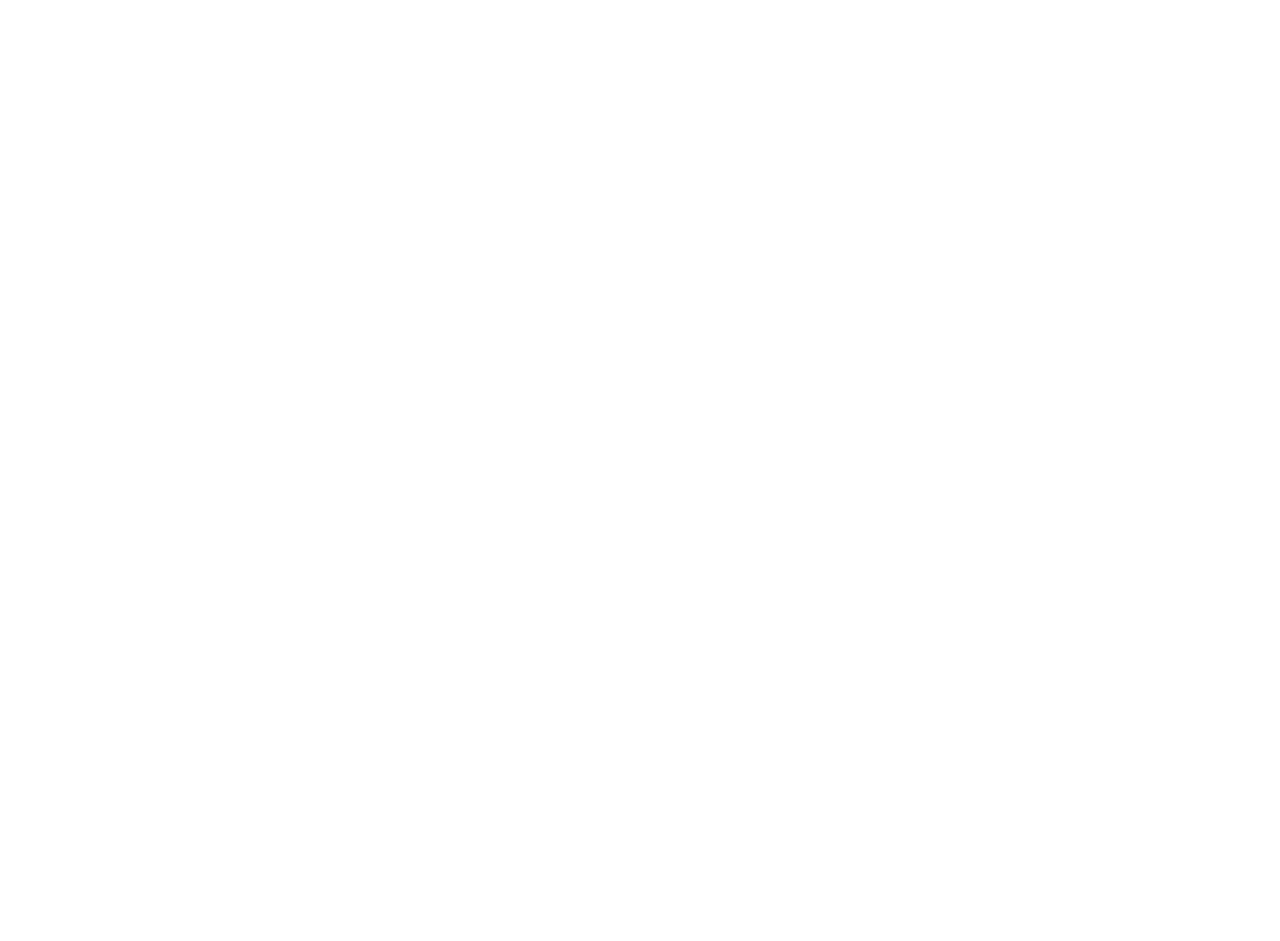
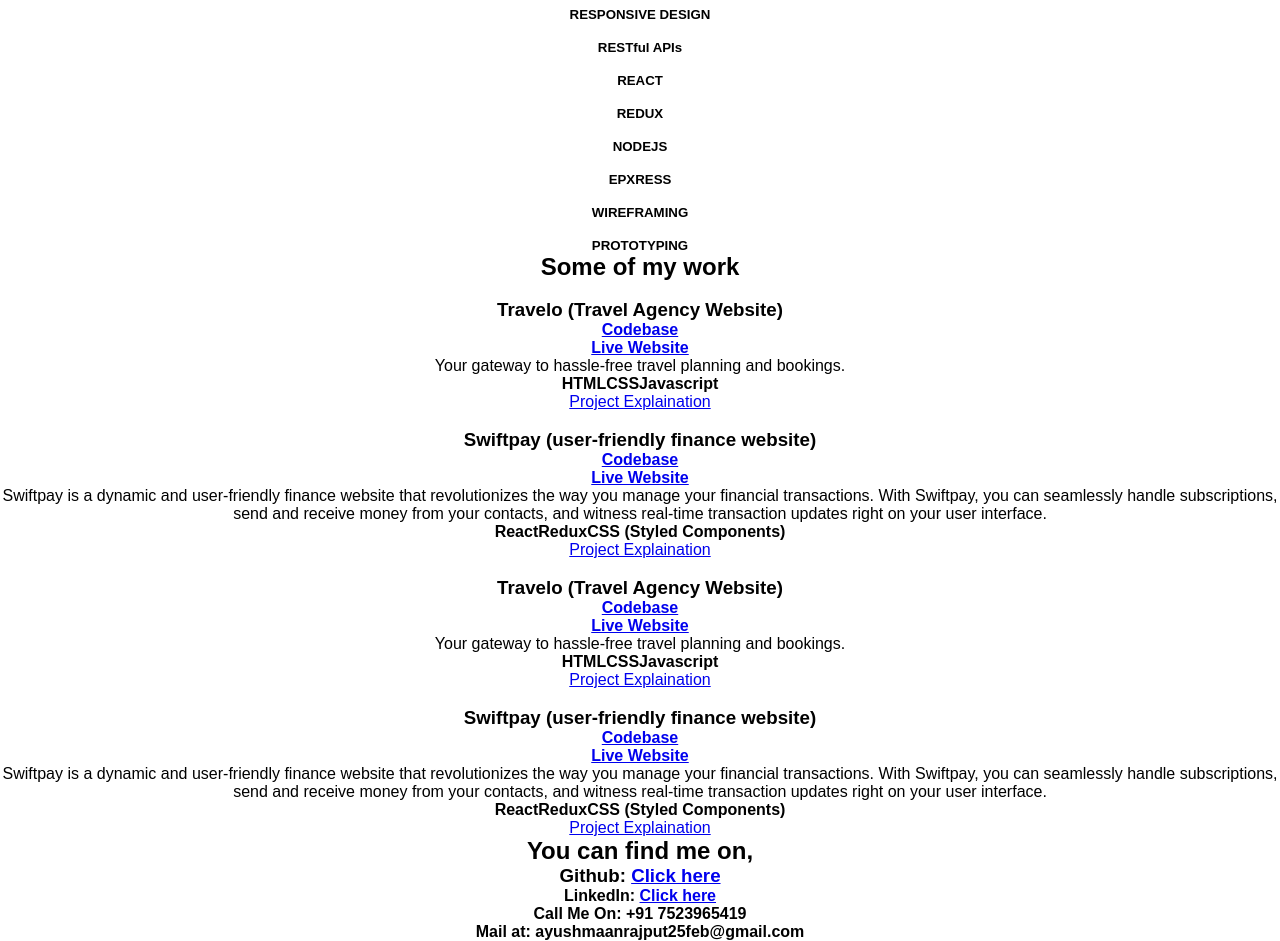
Before and after one commit to AyushmaanRajput/ayushmaanrajput.github.io, a React (Create React App) app: page / in a window 1280 px wide. Shown: the part 460-1401 px from the top of the page. Before the commit the page ends 800 px from the top, so only its background shows below. Built offline with nearby package versions, Linux system fonts and the light colour scheme.

Commit message:
about, contact, skills, projects sections added

```diff
--- a/src/components/Home.jsx
+++ b/src/components/Home.jsx
@@ -1,7 +1,15 @@
-import React from 'react'
+import React from "react";
 
 export const Home = () => {
   return (
-    <div id='home'>Home</div>
-  )
-}
+    <div id="home">
+      <img
+        src="./Profile_Photo 1.png"
+        alt="Profile Image"
+        width={200}
+        className="home-img"
+      />
+      <a href="#" id="resume-link-2">Resume</a>
+    </div>
+  );
+};
--- a/src/components/Navbar.jsx
+++ b/src/components/Navbar.jsx
@@ -30,7 +30,7 @@
           </a>
         </li>
         <li>
-          <a href="#" className="nav-link resume">
+          <a href="#" className="nav-link resume" id="resume-button-1">
             Resume
           </a>
         </li>
--- a/src/components/Projects.jsx
+++ b/src/components/Projects.jsx
@@ -1,7 +1,145 @@
-import React from 'react'
+import React from "react";
 
 export const Projects = () => {
   return (
-    <div id='projects'>Projects</div>
-  )
-}
+    <div id="projects">
+      <h2>Some of my work</h2>
+      <div className="project-card">
+        <img src="" alt="" />
+        <h3 className="project-title">Travelo (Travel Agency Website)</h3>
+        <h4>
+          <a
+            href="https://github.com/AyushmaanRajput/knowing-ladybug-5395"
+            target="_blank"
+            className="project-github-link"
+          >
+            Codebase
+          </a>
+        </h4>
+        <h4>
+          <a
+            href="https://stately-cactus-6c6a66.netlify.app/"
+            className="project-deployed-link"
+            target="_blank"
+          >
+            Live Website
+          </a>
+        </h4>
+        <p className="project-description">
+          Your gateway to hassle-free travel planning and bookings.
+        </p>
+        <p className="project-teckstack">
+          <strong>HTML</strong>
+          <strong>CSS</strong>
+          <strong>Javascript</strong>
+        </p>
+        <a href="#">Project Explaination</a>
+      </div>
+      <div className="project-card">
+        <img src="" alt="" />
+        <h3 className="project-title">
+          Swiftpay (user-friendly finance website)
+        </h3>
+        <h4>
+          <a
+            href="https://github.com/AyushmaanRajput/warlike-current-5989"
+            target="_blank"
+            className="project-github-link"
+          >
+            Codebase
+          </a>
+        </h4>
+        <h4>
+          <a
+            href="https://warlike-current-5989-gamma.vercel.app/"
+            className="project-deployed-link"
+            target="_blank"
+          >
+            Live Website
+          </a>
+        </h4>
+        <p className="project-description">
+          Swiftpay is a dynamic and user-friendly finance website that
+          revolutionizes the way you manage your financial transactions. With
+          Swiftpay, you can seamlessly handle subscriptions, send and receive
+          money from your contacts, and witness real-time transaction updates
+          right on your user interface.
+        </p>
+        <p className="project-teckstack">
+          <strong>React</strong>
+          <strong>Redux</strong>
+          <strong>CSS (Styled Components)</strong>
+        </p>
+        <a href="#">Project Explaination</a>
+      </div>
+      <div className="project-card">
+        <img src="" alt="" />
+        <h3 className="project-title">Travelo (Travel Agency Website)</h3>
+        <h4>
+          <a
+            href="https://github.com/AyushmaanRajput/knowing-ladybug-5395"
+            target="_blank"
+            className="project-github-link"
+          >
+            Codebase
+          </a>
+        </h4>
+        <h4>
+          <a
+            href="https://stately-cactus-6c6a66.netlify.app/"
+            className="project-deployed-link"
+            target="_blank"
+          >
+            Live Website
+          </a>
+        </h4>
+        <p className="project-description">
+          Your gateway to hassle-free travel planning and bookings.
+        </p>
+        <p className="project-teckstack">
+          <strong>HTML</strong>
+          <strong>CSS</strong>
+          <strong>Javascript</strong>
+        </p>
+        <a href="#">Project Explaination</a>
+      </div>
+      <div className="project-card">
+        <img src="" alt="" />
+        <h3 className="project-title">
+          Swiftpay (user-friendly finance website)
+        </h3>
+        <h4>
+          <a
+            href="https://github.com/AyushmaanRajput/warlike-current-5989"
+            target="_blank"
+            className="project-github-link"
+          >
+            Codebase
+          </a>
+        </h4>
+        <h4>
+          <a
+            href="https://warlike-current-5989-gamma.vercel.app/"
+            className="project-deployed-link"
+            target="_blank"
+          >
+            Live Website
+          </a>
+        </h4>
+        <p className="project-description">
+          Swiftpay is a dynamic and user-friendly finance website that
+          revolutionizes the way you manage your financial transactions. With
+          Swiftpay, you can seamlessly handle subscriptions, send and receive
+          money from your contacts, and witness real-time transaction updates
+          right on your user interface.
+        </p>
+        <p className="project-teckstack">
+          <strong>React</strong>
+          <strong>Redux</strong>
+          <strong>CSS (Styled Components)</strong>
+        </p>
+        <a href="#">Project Explaination</a>
+      </div>
+    </div>
+  );
+};
--- a/src/components/Skills.jsx
+++ b/src/components/Skills.jsx
@@ -2,6 +2,55 @@
 
 export const Skills = () => {
   return (
-    <div id='skills'>Skills</div>
+    <div id='skills'>
+      <div className="skills-card">
+        <img src="" className='skills-card-img'/>
+        <h5 className='skills-card-name'>HTML</h5>
+      </div>
+      <div className="skills-card">
+        <img src="" className='skills-card-img'/>
+        <h5 className='skills-card-name'>CSS</h5>
+      </div>
+      <div className="skills-card">
+        <img src="" className='skills-card-img'/>
+        <h5 className='skills-card-name'>JAVASCRIPT</h5>
+      </div>
+      <div className="skills-card">
+        <img src="" className='skills-card-img'/>
+        <h5 className='skills-card-name'>GIT</h5>
+      </div>
+      <div className="skills-card">
+        <img src="" className='skills-card-img'/>
+        <h5 className='skills-card-name'>RESPONSIVE DESIGN</h5>
+      </div>
+      <div className="skills-card">
+        <img src="" className='skills-card-img'/>
+        <h5 className='skills-card-name'>RESTful APIs</h5>
+      </div>
+      <div className="skills-card">
+        <img src="" className='skills-card-img'/>
+        <h5 className='skills-card-name'>REACT</h5>
+      </div>
+      <div className="skills-card">
+        <img src="" className='skills-card-img'/>
+        <h5 className='skills-card-name'>REDUX</h5>
+      </div>
+      <div className="skills-card">
+        <img src="" className='skills-card-img'/>
+        <h5 className='skills-card-name'>NODEJS</h5>
+      </div>
+      <div className="skills-card">
+        <img src="" className='skills-card-img'/>
+        <h5 className='skills-card-name'>EPXRESS</h5>
+      </div>
+      <div className="skills-card">
+        <img src="" className='skills-card-img'/>
+        <h5 className='skills-card-name'>WIREFRAMING</h5>
+      </div>
+      <div className="skills-card">
+        <img src="" className='skills-card-img'/>
+        <h5 className='skills-card-name'>PROTOTYPING</h5>
+      </div>
+    </div>
   )
 }
```
Also changed, not shown: 1 other file (tests, documents, lock files or other folders).
